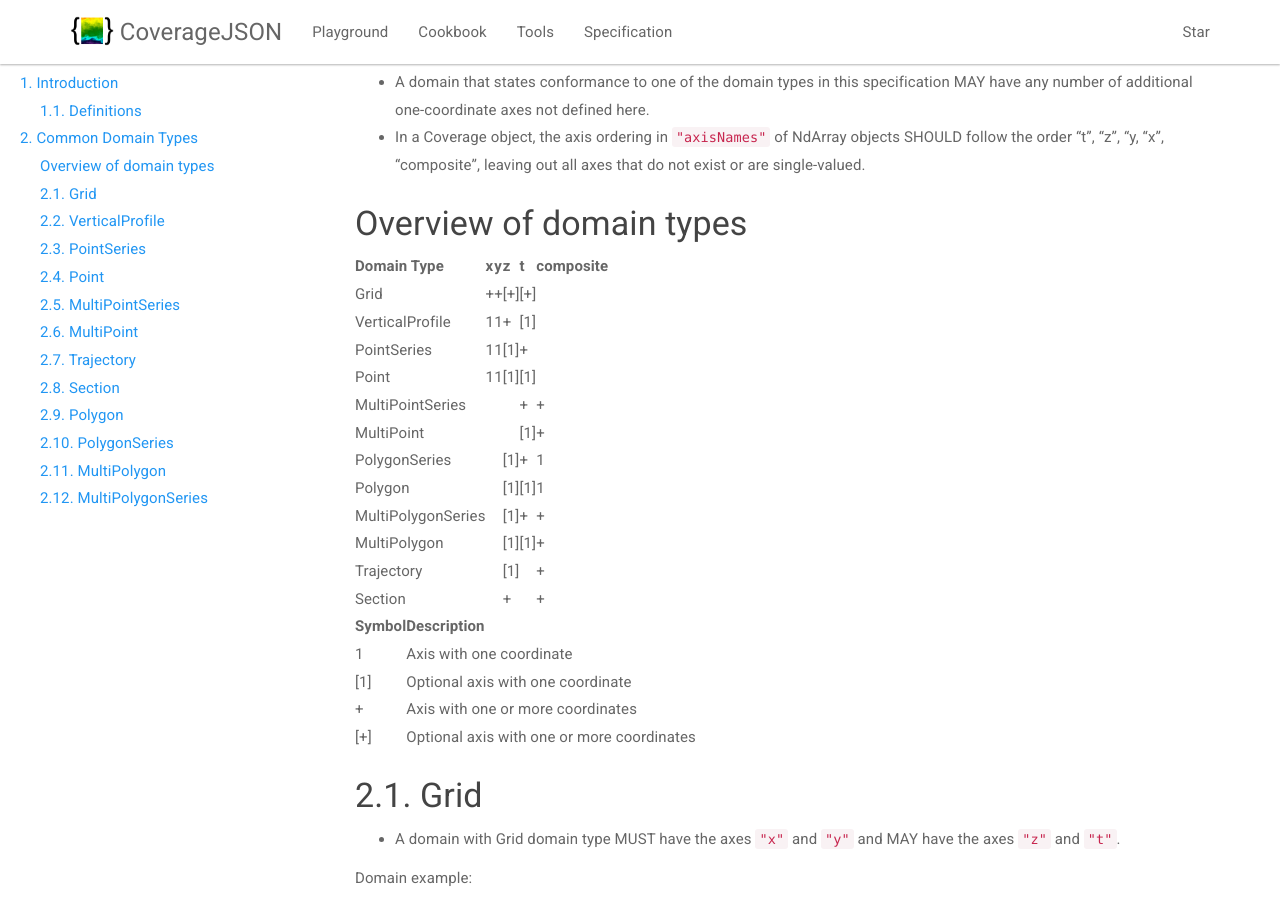
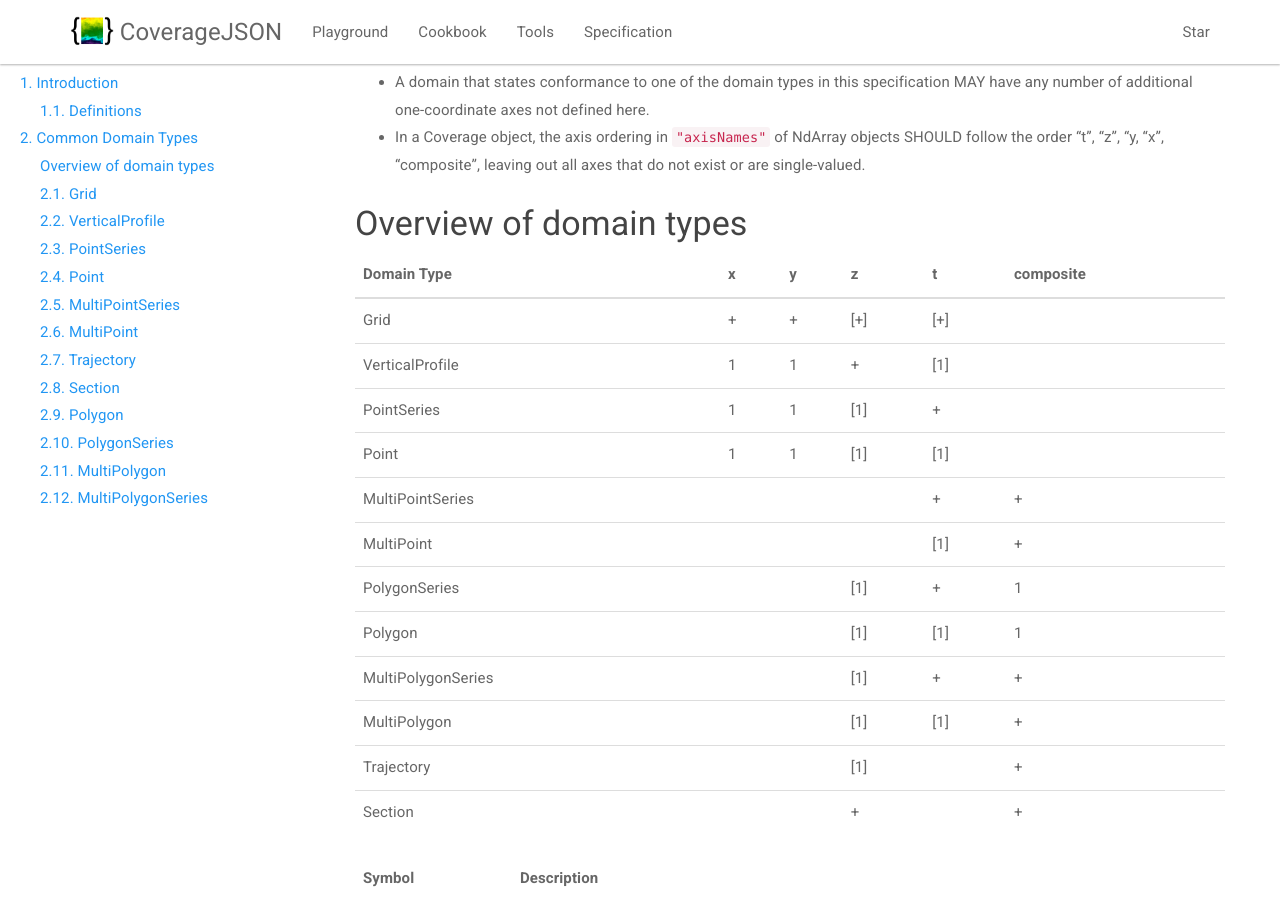
Before and after one commit to covjson/covjson.github.io, a Jekyll site: the page built from domain-types.md, in a window 1280 px wide and 900 px high, scrolled down 1071 px. Built offline with Jekyll 4.4.1, drawn with Linux system fonts in a browser that asks for light colours; nearby versions of some CDN libraries.

Commit message:
add .table class to tables

```diff
--- a/domain-types.md
+++ b/domain-types.md
@@ -70,6 +70,7 @@ Requirements for all domain types defined in this specification:
 
 ### Overview of domain types
 
+{:.table}
 Domain Type          | x | y | z | t | composite
 ---------------------|---|---|---|---|----------
 Grid                 | + | + |[+]|[+]
@@ -85,6 +86,7 @@ MultiPolygon         |   |   |[1]|[1]| +
 Trajectory           |   |   |[1]|   | +
 Section              |   |   | + |   | +
 
+{:.table}
 Symbol | Description
 -----|--------------------
 1   | Axis with one coordinate
```
